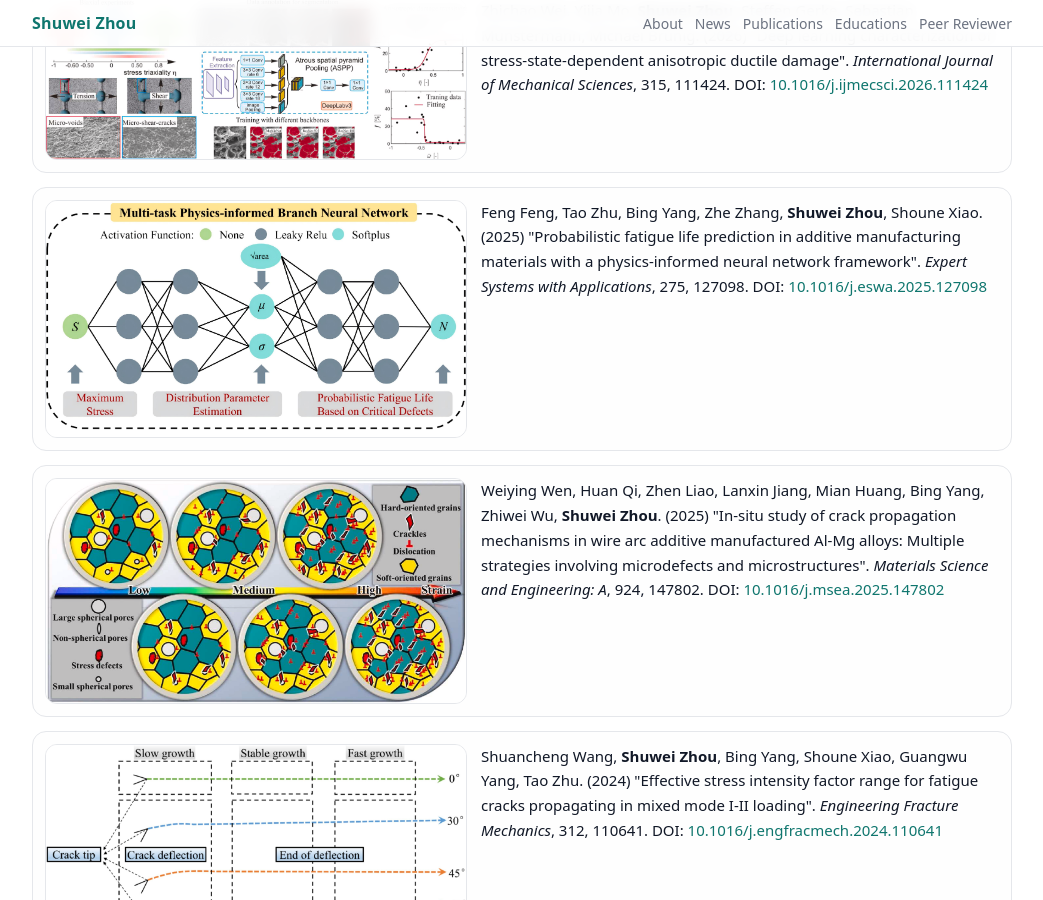
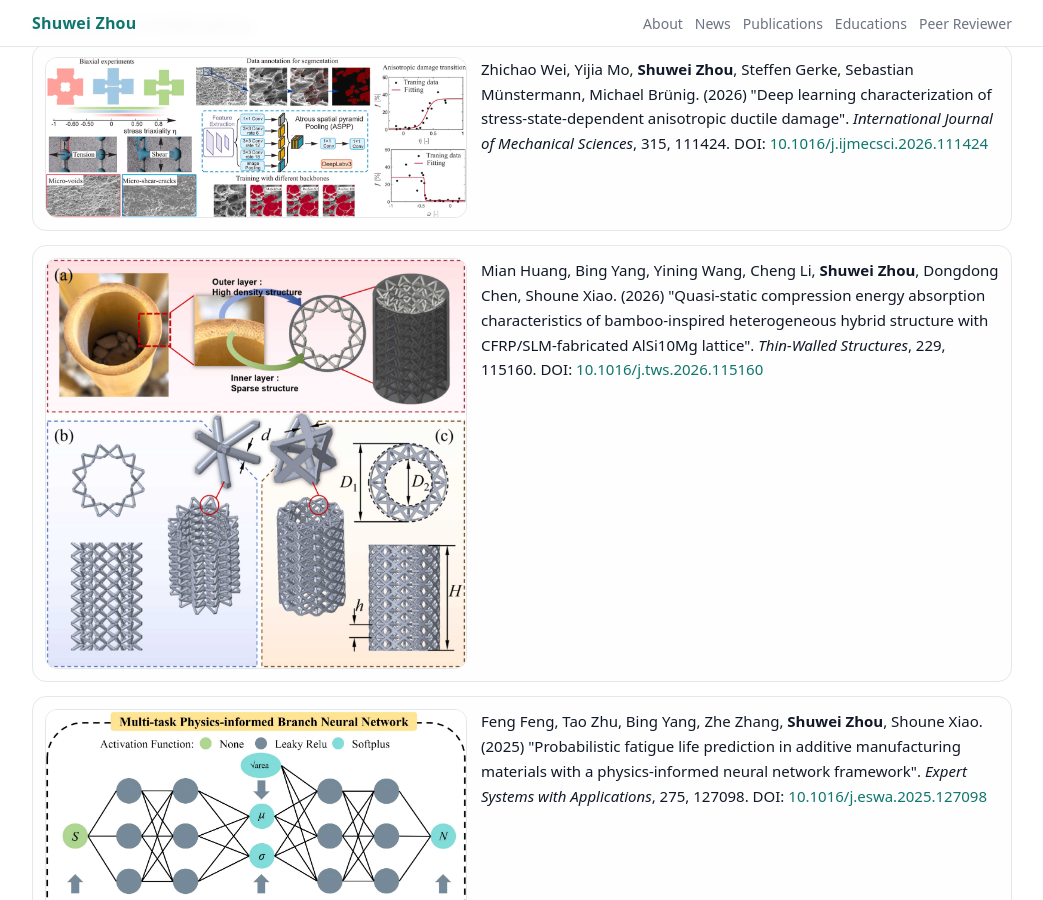
Before and after one commit to spellbookrz/Shuwei_Zhou_Homepage, a Jekyll site: the page built from index.md, in a window 1280 px wide and 900 px high, scrolled down 3726 px. Shown: the whole window, without its empty margins (118-1161 px from the left). Built offline with Jekyll 4.4.1, drawn with Linux system fonts in a browser that asks for light colours; some of the changed text lies outside the part shown; grey boxes are pictures that could not be loaded.

Commit message:
Add Thin-Walled Structures collaboration and update news.
Include the 2026 TWS paper with Huang et al. and refresh the IJMS news link to arXiv.

Co-authored-by: Cursor <cursoragent@cursor.com>

```diff
--- a/index.md
+++ b/index.md
@@ -36,7 +36,8 @@ I am aiming to integrate these two research directions to develop data-driven mu
 
 <span class="anchor" id="news"></span>
 ## News
-- *2026.06* :&nbsp; My third paper during Ph.D study on weak form of Kolosov-Muskhelishvili Informed Neural Networks for Fracture Mechanics is published in <a href="https://doi.org/10.1016/j.tafmec.2026.105582">International Journal of Mechanical Sciences</a>.
+- *2026.06* :&nbsp; My third paper during Ph.D study on weak form of Kolosov-Muskhelishvili Informed Neural Networks for Fracture Mechanics is published in <a href="https://arxiv.org/abs/2605.02310">International Journal of Mechanical Sciences</a>.
+- *2026.05* :&nbsp; I cooperate with <a href="https://www.researchgate.net/profile/Mian-Huang">Mian Huang</a> for quasi-static compression energy absorption characteristics of bamboo-inspired heterogeneous hybrid structure with CFRP/SLM-fabricated AlSi10Mg lattice in <a href="https://doi.org/10.1016/j.tws.2026.115160">Thin-Walled Structures</a>.
 - *2026.03* :&nbsp; My third paper during Ph.D study on Kolosov-Muskhelishvili Informed Neural Networks for Fracture Mechanics is published in <a href="https://doi.org/10.1016/j.tafmec.2026.105582">Theoretical and Applied Fracture Mechanics</a>.
 - *2026.02* : &nbsp; I cooperate with <a href="https://scholar.google.com/citations?user=jtV668sAAAAJ&hl=en">Dr. Zhichao Wei</a> for  automated detection of micro-voids in SEM images by deep learning method in <a href="https://doi.org/10.1016/j.ijmecsci.2026.111424"> International Journal of Mechanical Sciences</a>.
 - *2025.09*: &nbsp; My second paper during Ph.D. study on microstructure-sensitive fatigue modeling by CPFEM is published in <a href="https://doi.org/10.1016/j.ijfatigue.2025.109302">International Journal of Fatigue</a>.
@@ -159,6 +160,19 @@ I am aiming to integrate these two research directions to develop data-driven mu
     <div class="pub-item__text">
       <div class="pub-item__cite">
         Zhichao Wei, Yijia Mo, <strong>Shuwei Zhou</strong>, Steffen Gerke, Sebastian Münstermann, Michael Brünig. (2026) "Deep learning characterization of stress-state-dependent anisotropic ductile damage". <i>International Journal of Mechanical Sciences</i>, 315, 111424. DOI: <a href="https://doi.org/10.1016/j.ijmecsci.2026.111424">10.1016/j.ijmecsci.2026.111424</a>
+      </div>
+    </div>
+  </div>
+
+  <div class="pub-item">
+    <div class="pub-item__thumb">
+      <a href="{{ '/images/2026-TWS-Huang.jpg' | relative_url }}" target="_blank" rel="noopener">
+        <img src="{{ '/images/2026-TWS-Huang.jpg' | relative_url }}" alt="Graphical abstract: Quasi-static compression energy absorption characteristics of bamboo-inspired heterogeneous hybrid structure">
+      </a>
+    </div>
+    <div class="pub-item__text">
+      <div class="pub-item__cite">
+        Mian Huang, Bing Yang, Yining Wang, Cheng Li, <strong>Shuwei Zhou</strong>, Dongdong Chen, Shoune Xiao. (2026) "Quasi-static compression energy absorption characteristics of bamboo-inspired heterogeneous hybrid structure with CFRP/SLM-fabricated AlSi10Mg lattice". <i>Thin-Walled Structures</i>, 229, 115160. DOI: <a href="https://doi.org/10.1016/j.tws.2026.115160">10.1016/j.tws.2026.115160</a>
       </div>
     </div>
   </div>
```
Also changed, not shown: images/2026-TWS-Huang.jpg (added).
